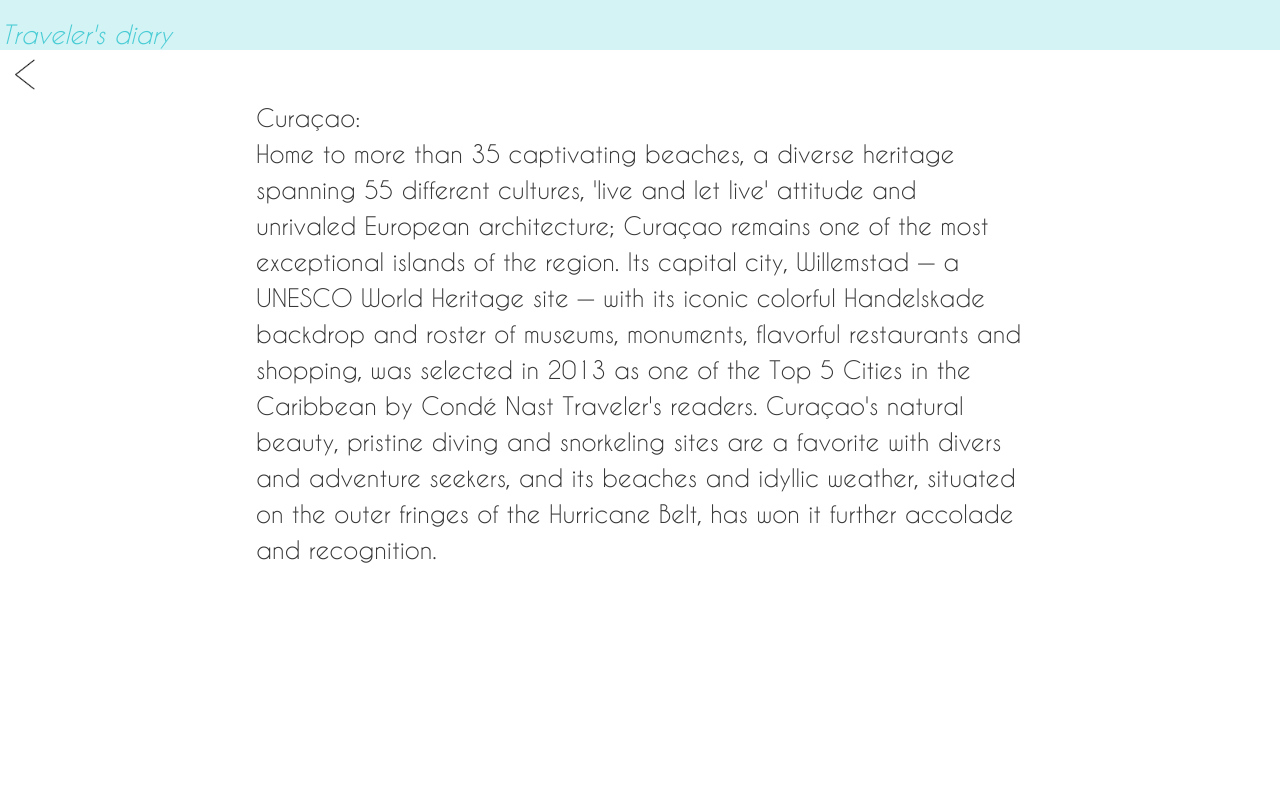
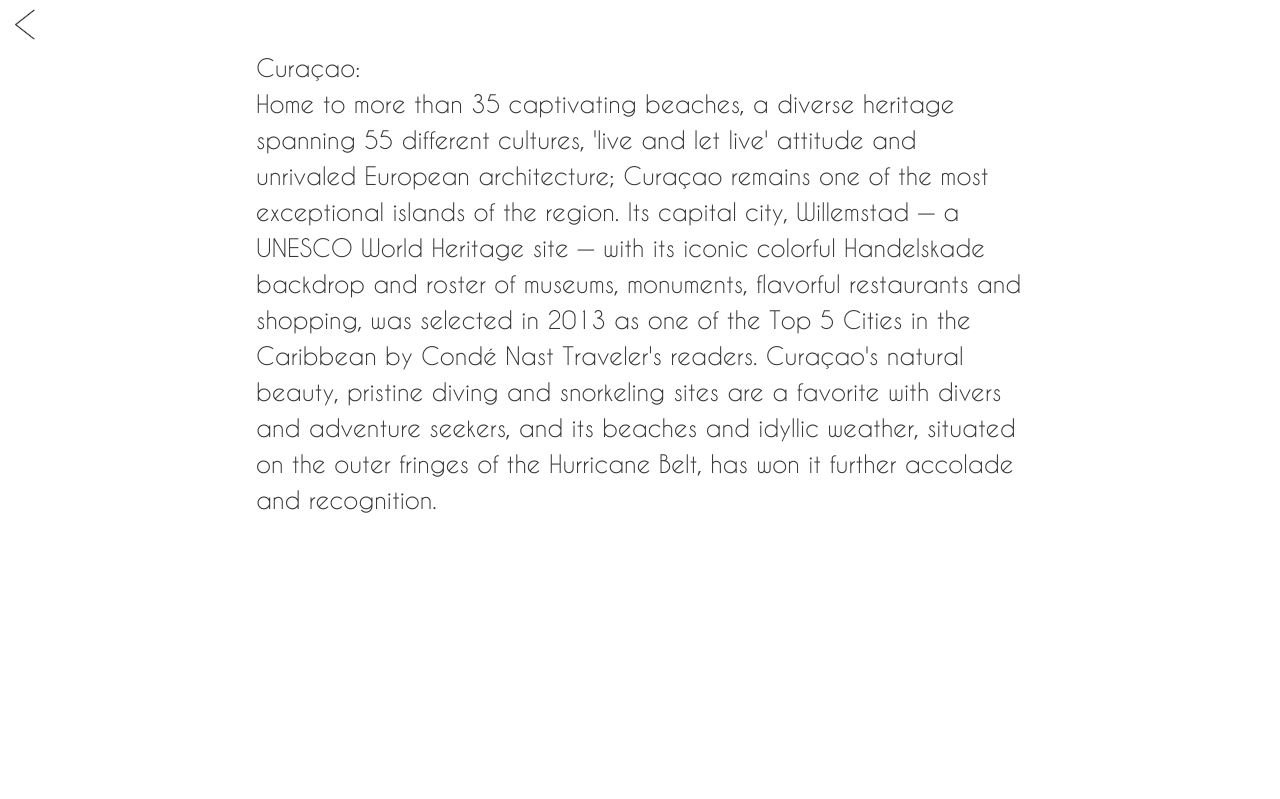
Before and after one commit to Zalini/travelSite, a plain HTML site: page index.html in a window 1280 px wide. Both pictures are taken after a click on the picture 160 px from the left and 478 px from the top of the page. Shown: the top 799 px of the page. Drawn offline with nearby package versions, Linux system fonts and the light colour scheme.

Commit message:
changes to the blurbs

```diff
--- a/index.html
+++ b/index.html
@@ -23,9 +23,10 @@
 	<h2>Featured Destinations</h2>
 </div>
 
-<a id="arrow" href=""><img src="images/arrow.png" height="50px"></a>
+
 
 <div id="contentBox">
+	<img id ="arrow"src="images/arrow.png" height="50px">
 	<h3 class="blurb"></h3>
 </div>
 
--- a/scripts.js
+++ b/scripts.js
@@ -1,18 +1,23 @@
 $(document).ready(function() {
 //click the image and the corresponding blurb slides in
 	$("#pics img").on("click", function(){
-	$("#contentBox, .blurb").fadeIn(500);
+	// $(this).css({"width":"100%", "height": "100%", "opacity": "1"});
+	$("#contentBox, .blurb, #arrow").fadeIn(200);
 
-//hide list and articles
-	$(".titles, .articlesCarousel, .mobileTitles, #upArrow, .cover, .line, .line2, #footer").hide();
-	$("#arrow").show();
-//hide the siblings of this particular image
-	$(this).siblings("img").hide();
-	$(this).hide();
-	$(".blurb").css({"line-height":"1.5em", "color": "#383838"})
+	$(".blurb").css({"line-height":"1.5em", "color": "#383838", "width": "60%"});
 //get the blurb for the image clicked by following the attribute
 	var description = $(this).attr("data-description");
 		$(".blurb").html(description);
+	});
+
+	$("#contentBox").on("dblclick", function(){
+		$(this).fadeOut();
+		$("#pics img").siblings("img").show();
+	});
+
+	$("#arrow").on("click", function(){
+		$("#contentBox").fadeOut(200);
+		$(this).hide();
 	});
 
 //Slick slider carousel
@@ -31,8 +36,6 @@ $("#upArrow p").click(function(){
 });
 
 /***********For the email and name confirmation***********/
-$("#emailConfirmBox").hide();
-
 $("#contactName").focusout(function(){
 	checkName();
 });
--- a/style.css
+++ b/style.css
@@ -15,6 +15,10 @@
 	font-size: 65px;
 	float: right;
 	margin-right: 15px;
+}
+
+#arrow {
+	display: none;
 }
 
 /*Header*/
@@ -59,12 +63,17 @@
 	margin-top: 5%;
 }
 
-#arrow {
-	display: none;
-}
-
 #contentBox {
-	font-size: 1em;
+	background: rgba(255, 255, 255, 1);
+	width: 100%;
+	height: 100%;
+	position: fixed;
+	top: 0px;
+	left: 0px;
+	padding: 0px;
+	margin: 0px;
+	overflow: hidden;
+	z-index: 1000;
 	display: none;
 }
 
@@ -108,6 +117,10 @@
 .articlesCarousel img{
 	width: 100%;
 	height: 630px;
+}
+
+.articlesCarousel a {
+	cursor: default;
 }
 
 .slick-slider{
@@ -163,6 +176,7 @@
 	margin: 0px;
 	overflow: hidden;
 	z-index: 1000;
+	display: none;
 }
 
 #exitBtn {
@@ -214,10 +228,6 @@
 }
 
 .line2 {
-	display: none;
-}
-
-#contentBox {
 	display: none;
 }
 
```
